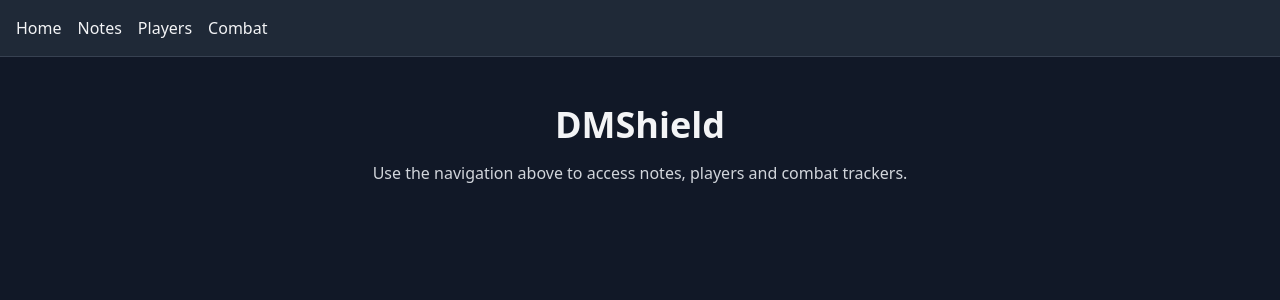
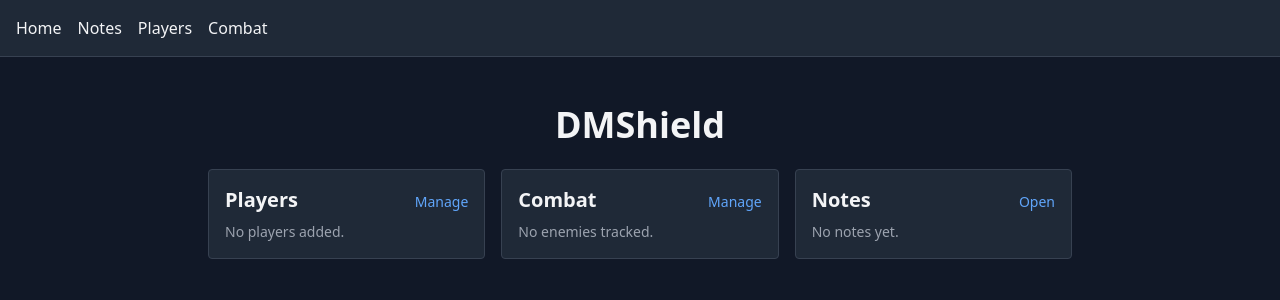
Before and after one commit to KodaCaleb/dmshield, a Next.js app: page / in a window 1280 px wide. Shown: the top 300 px of the page. Built offline with nearby package versions, Linux system fonts and the light colour scheme.

Commit message:
feat: display player, combat and notes summary on home

```diff
--- a/src/app/page.tsx
+++ b/src/app/page.tsx
@@ -1,10 +1,76 @@
 'use client'
 
+import { useEffect, useState } from 'react'
+import Link from 'next/link'
+import { usePlayers } from '../context/PlayersContext'
+import { useEnemies } from '../context/EnemiesContext'
+
 export default function Home() {
+  const { players } = usePlayers()
+  const { enemies } = useEnemies()
+  const [notes, setNotes] = useState('')
+
+  useEffect(() => {
+    const stored = localStorage.getItem('dmshield.notes')
+    if (stored) setNotes(stored)
+  }, [])
+
   return (
-    <div className="max-w-2xl mx-auto py-8 text-center">
-      <h1 className="text-4xl font-bold mb-4">DMShield</h1>
-      <p className="text-gray-300">Use the navigation above to access notes, players and combat trackers.</p>
+    <div className="py-8">
+      <h1 className="text-4xl font-bold mb-6 text-center">DMShield</h1>
+      <div className="grid md:grid-cols-3 gap-4">
+        <div className="bg-gray-800 p-4 rounded border border-gray-700">
+          <div className="flex items-baseline justify-between mb-2">
+            <h2 className="text-xl font-bold">Players</h2>
+            <Link href="/players" className="text-blue-400 text-sm">Manage</Link>
+          </div>
+          {players.length === 0 ? (
+            <p className="text-gray-400 text-sm">No players added.</p>
+          ) : (
+            <ul className="text-sm space-y-1">
+              {players.map(p => (
+                <li key={p.id} className="flex justify-between">
+                  <span>{p.name}</span>
+                  <span>{p.hp} hp</span>
+                </li>
+              ))}
+            </ul>
+          )}
+        </div>
+
+        <div className="bg-gray-800 p-4 rounded border border-gray-700">
+          <div className="flex items-baseline justify-between mb-2">
+            <h2 className="text-xl font-bold">Combat</h2>
+            <Link href="/combat" className="text-blue-400 text-sm">Manage</Link>
+          </div>
+          {enemies.length === 0 ? (
+            <p className="text-gray-400 text-sm">No enemies tracked.</p>
+          ) : (
+            <ul className="text-sm space-y-1">
+              {enemies.map(e => (
+                <li key={e.id} className="flex justify-between">
+                  <span>{e.name}</span>
+                  <span>{e.hp} hp</span>
+                </li>
+              ))}
+            </ul>
+          )}
+        </div>
+
+        <div className="bg-gray-800 p-4 rounded border border-gray-700">
+          <div className="flex items-baseline justify-between mb-2">
+            <h2 className="text-xl font-bold">Notes</h2>
+            <Link href="/notes" className="text-blue-400 text-sm">Open</Link>
+          </div>
+          {notes ? (
+            <div className="text-sm whitespace-pre-wrap max-h-60 overflow-y-auto">
+              {notes}
+            </div>
+          ) : (
+            <p className="text-gray-400 text-sm">No notes yet.</p>
+          )}
+        </div>
+      </div>
     </div>
   )
 }
```
